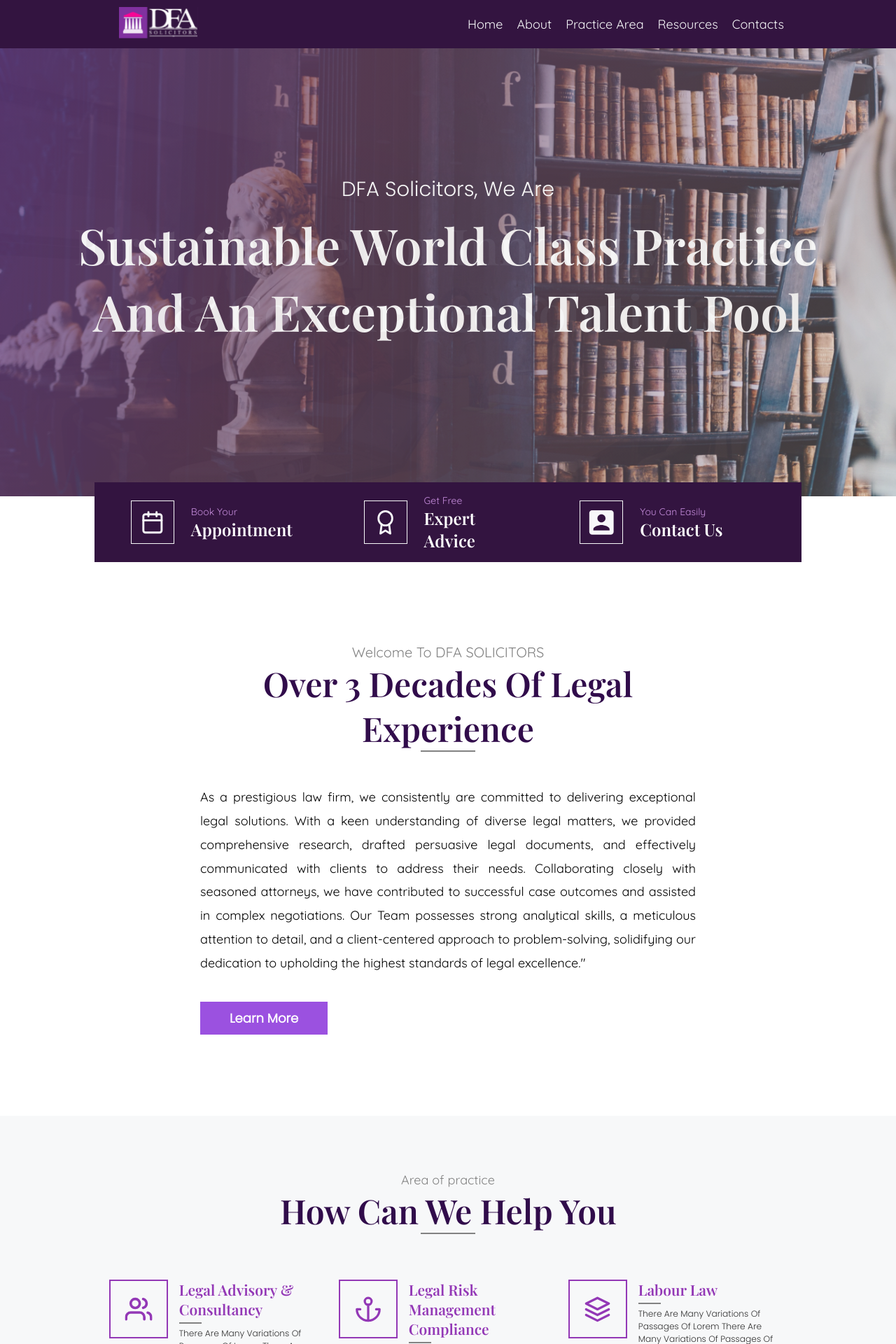
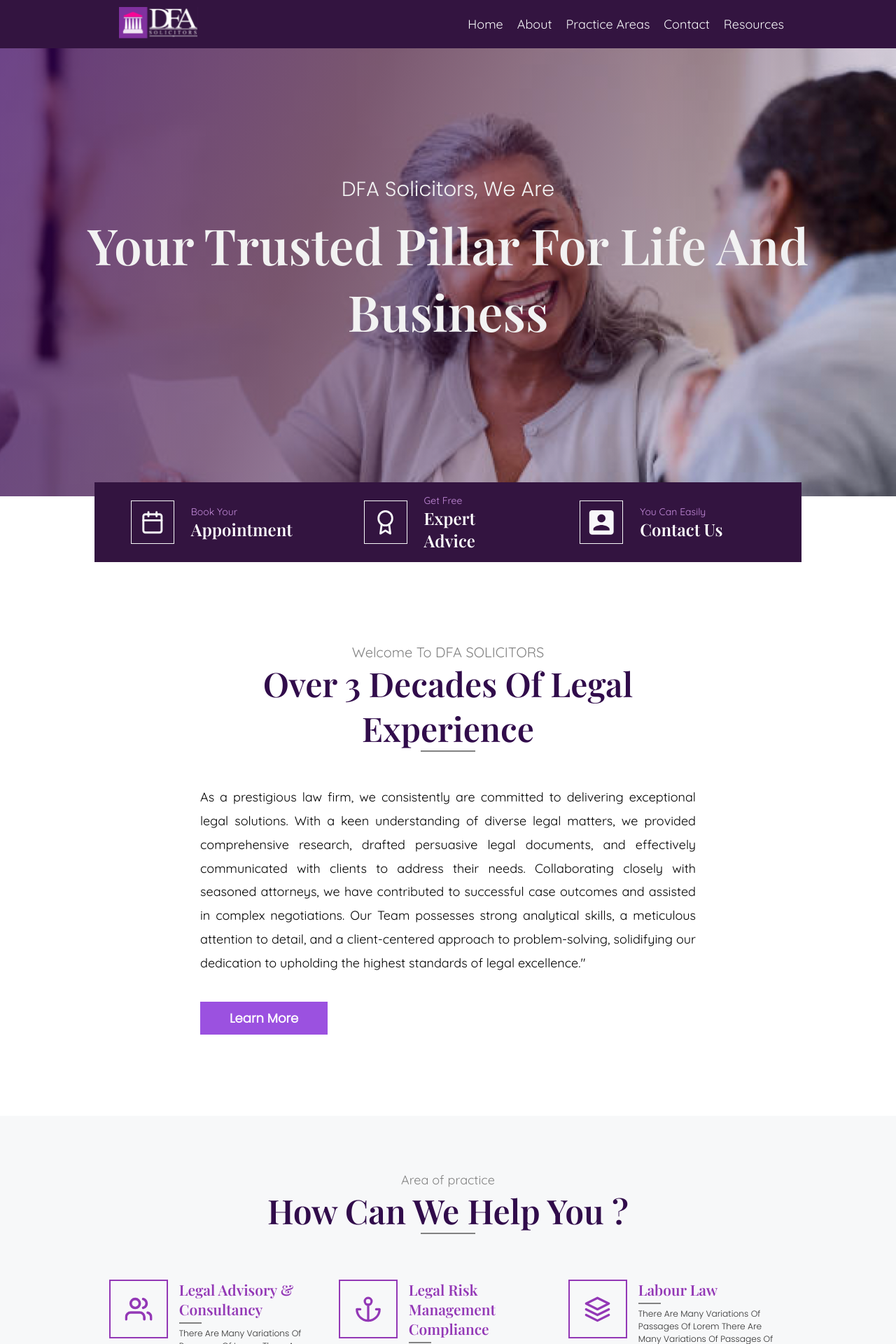
Before and after one commit to samsiteweb/dfa-new, a React (Create React App) app: page / in a window 1280 px wide. Shown: the top 1920 px of the page at 70% size. Built offline with nearby package versions, Linux system fonts and the light colour scheme.

Commit message:
latest update

```diff
--- a/src/components/contact-form/contact-form.css
+++ b/src/components/contact-form/contact-form.css
@@ -1,4 +1,5 @@
 .ContactFormDivOutter {
+  background: #f7f8f9;
   padding: 116px 286px;
 }
 .ContactFormDiv {
--- a/src/components/header/header.jsx
+++ b/src/components/header/header.jsx
@@ -20,13 +20,13 @@
             about
           </Link>
           <Link to="/practice-area" className="option">
-            practice area
+            practice areas
+          </Link>
+          <Link to="/contact" className="option">
+            contact
           </Link>
           <Link to="/esg/all-resources" className="option">
             resources
-          </Link>
-          <Link to="/contact" className="option">
-            contacts
           </Link>
         </div>
 
@@ -54,13 +54,13 @@
                 </a>
               </li>
               <li className="item">
-                <a href="/esg/all-resources" className="link">
-                  resources
+                <a href="/contact" className="link">
+                  contacts
                 </a>
               </li>
               <li className="item">
-                <a href="/contact" className="link">
-                  contacts
+                <a href="/esg/all-resources" className="link">
+                  resources
                 </a>
               </li>
             </ul>
--- a/src/components/landing/01-banner/banner.js
+++ b/src/components/landing/01-banner/banner.js
@@ -13,16 +13,16 @@
       header: "Your Trusted Pillar For Life And Business",
       details: "DFA Solicitors, We are",
     },
-    {
-      image: require("../../../assets/img/carousel-item-2.png"),
-      header: "first choice for innovative legal & governance solutions",
-      details: "DFA Solicitors, We are",
-    },
-    {
-      image: require("../../../assets/img/carousel-item-3.png"),
-      header: "sustainable world class practice and an exceptional talent pool",
-      details: "DFA Solicitors, We are",
-    },
+    // {
+    //   image: require("../../../assets/img/carousel-item-2.png"),
+    //   header: "first choice for innovative legal & governance solutions",
+    //   details: "DFA Solicitors, We are",
+    // },
+    // {
+    //   image: require("../../../assets/img/carousel-item-3.png"),
+    //   header: "sustainable world class practice and an exceptional talent pool",
+    //   details: "DFA Solicitors, We are",
+    // },
     {
       image: require("../../../assets/img/carousel-item-4.png"),
       header: "The DFA DNA - Deft, Formidable & Astute",
@@ -33,7 +33,7 @@
   let autoplayInterval;
 
   useEffect(() => {
-    autoplayInterval = setInterval(nextSlide, 3000);
+    autoplayInterval = setInterval(nextSlide, 8000);
     return () => clearInterval(autoplayInterval);
   }, [currentSlide]);
 
--- a/src/components/landing/04-help/help.js
+++ b/src/components/landing/04-help/help.js
@@ -21,7 +21,7 @@
     <div className="helpContainer">
       <Flip right>
         <p style={{ color: "#828282" }}>Area of practice</p>
-        <h1 style={{ color: "#310C4B" }}>How can we Help You</h1>
+        <h1 style={{ color: "#310C4B" }}>How can we Help You ?</h1>
         <hr className="HR" />
       </Flip>
 
--- a/src/pages/about.jsx
+++ b/src/pages/about.jsx
@@ -13,7 +13,7 @@
       <AboutFounder />
       <AboutPractice />
       <Article />
-      <Pricing />
+      {/* <Pricing /> */}
       <ContactForm />
     </div>
   )
--- a/src/pages/landing.jsx
+++ b/src/pages/landing.jsx
@@ -19,9 +19,9 @@
       <Help />
       <Need />
       <FeaturedAttorney />
-      <Pricing />
+      {/* <Pricing /> */}
       <ContactForm />
-      <Article />
+      {/* <Article /> */}
     </div>
   );
 };
```
